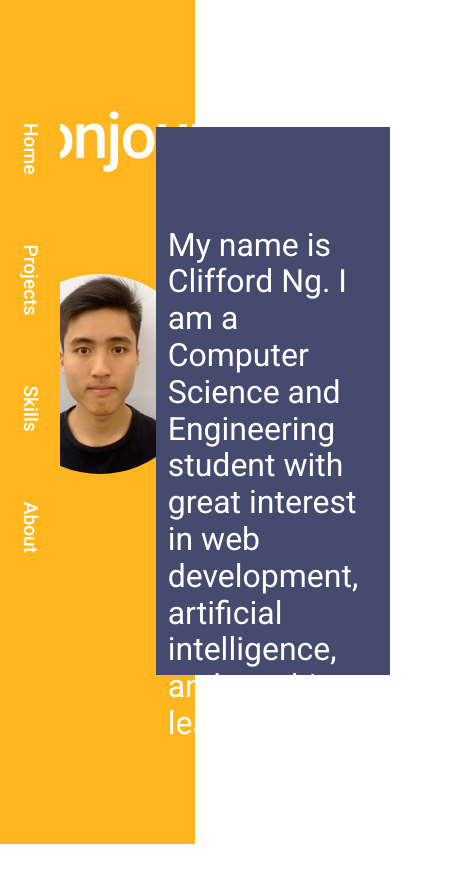
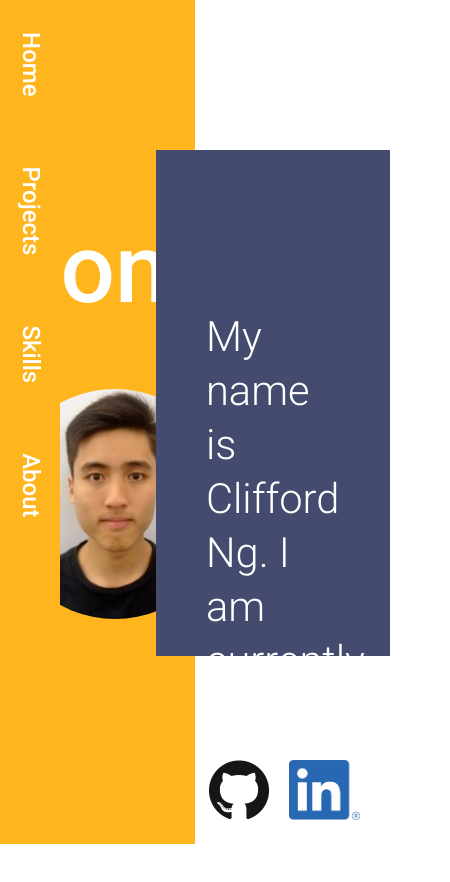
Before and after one commit to wenloong/portfolio, a React (Create React App) app: page /Home in a window 390 px wide. Shown: the top 882 px of the page, 450 px wide, since content can reach past the window. Before the commit the page ends 844 px from the top, so only its background shows below. Built offline with nearby package versions, Linux system fonts and the light colour scheme.

Commit message:
Updated home page to have all the required contents, responsiveness not yet added

```diff
--- a/src/components/Home.js
+++ b/src/components/Home.js
@@ -1,9 +1,13 @@
 import React, { Component } from 'react';
+import { Link } from 'react-router-dom';
+
 import '../stylesheets/Normalize.css';
 import '../stylesheets/Home.css';
 
 //Images
 import profile from "../image/profile.jpg";
+import github from "../image/GitHub-Mark-120px-plus.png";
+import linkedin from "../image/LinkedIn-Mark.png";
 
 class Home extends Component {
    render() {
@@ -11,21 +15,28 @@ class Home extends Component {
          <div className="home-wrapper">
             <div className="home-elements-wrapper">
                <div className="home-left-wrapper">
-                  <div className="greeting-wrapper">
-                     <h1>Bonjour!</h1>
-                  </div>
-                  <div className="profile-image-wrapper">
-                     <img src={profile}></img>
+                  <div className="home-left-elements-wrapper">
+                     <div className="greeting-wrapper">
+                        <h1>Bonjour!</h1>
+                     </div>
+                     <div className="profile-image-wrapper">
+                        <img src={profile} alt="Profile"></img>
+                     </div>
                   </div>
                </div>
 
                <div className="home-right-wrapper">
                   <div className="desc-wrapper">
-                     <p>My name is Clifford Ng. I am a Computer Science and
-                        Engineering student with great interest in web development,
-                        artificial intelligence, and machine learning.
+                     <p>My name is Clifford Ng. I am currently a Computer Science student at
+                        University of California, Riverside. I have a great interest in
+                        web development, artificial intelligence, and machine learning.
                      </p>
                   </div>
+               </div>
+
+               <div className="social-media-links">
+                  <a target="_blank" href="https://github.com/wenloong"><img src={github} alt="Github Logo"></img></a>
+                  <a target="_blank" href="https://github.com/wenloong"><img src={linkedin} alt="LinkedIn Logo"></img></a>
                </div>
             </div>
          </div>
--- a/src/stylesheets/Home.css
+++ b/src/stylesheets/Home.css
@@ -1,58 +1,74 @@
-.home-wrapper {
+.home-left-wrapper {
+   display: flex;
+   width: 50%;
+   height: 100vh;
+   background-color: #FFB61E;
+   color: #FFFFFF;
+   justify-content: space-between;
+   flex-direction: column;
 }
 
-.home-left-wrapper {
-   display: inline-block;
-   align-items: center;
-   width: 50vw;
+.home-left-elements-wrapper {
+   margin-top: 150px;
    height: 100vh;
-   background-color: #FFB61E;
+   vertical-align: middle;
+   text-align: center;
 }
 
-.home-right-wrapper {
-   position: absolute;
-   display: inline-block;
-   top: 15%;
-   right: 0;
-   width: 60vw;
-   height: 65%;
-   background-color: #444B6E;
-   color: #FFFFFF;
-   font-size: 2em;
-}
-
-.desc-wrapper {
-   width: 90%;
-   margin: 100px auto;
-}
-
-.home-left-wrapper h1 {
-   margin: 0;
-   color: #fff;
-   text-align: center;
-   font-size: 2.5rem;
-
-}
-
+/*
 .greeting-wrapper,
 .profile-image-wrapper {
-   margin-top: 100px;
-}
+} */
+
 
 .greeting-wrapper h1 {
-   font-size: 4rem;
+   font-size: 6rem;
    font-weight: 500;
-   letter-spacing: -2px;
-}
-
-.home-elements-wrapper {
-   margin: 0;
-}
-
-.profile-image-wrapper {
-   text-align: center;
 }
 
 .profile-image-wrapper img {
    border-radius: 100%;
+   height: 230px;
+   width: 230px;
 }
+
+/*
+Right side of home element
+*/
+.home-right-wrapper {
+   position: absolute;
+   right: 0;
+   top: 150px;
+   background-color: #444B6E;
+   width: 60%;
+   height: 60%;
+}
+
+.desc-wrapper {
+   color: #FFFFFF;
+   margin: 160px 50px;
+}
+
+.desc-wrapper p {
+   font-size: 2.6em;
+   font-weight: 300;
+   line-height: 1.3;
+}
+
+.social-media-links {
+   position: absolute;
+   right: 0;
+   bottom: 0;
+   margin: 20px;
+}
+
+.social-media-links a {
+   display: inline-block;
+   outline: none !important;
+}
+
+.social-media-links img {
+   width: auto;
+   height: 60px;
+   margin: 0 10px;
+}
--- a/src/stylesheets/Navigation.css
+++ b/src/stylesheets/Navigation.css
@@ -1,7 +1,7 @@
 .navigation-wrapper{
    position: fixed;
    left: 0;
-   top: -20%;
+   top: -35%;
    bottom: 0;
    width: 60px;
    display: flex;
@@ -45,7 +45,7 @@
    color: #fff;
    font-family: 'Roboto', sans-serif;
    font-weight: 500;
-   font-size: 1.2rem;
+   font-size: 1.5rem;
    outline: none !important;
 }
 
```
Also changed, not shown: src/image/GitHub-Mark-120px-plus.png (added), src/image/LinkedIn-Mark.png (added), src/stylesheets/Normalize.css.
